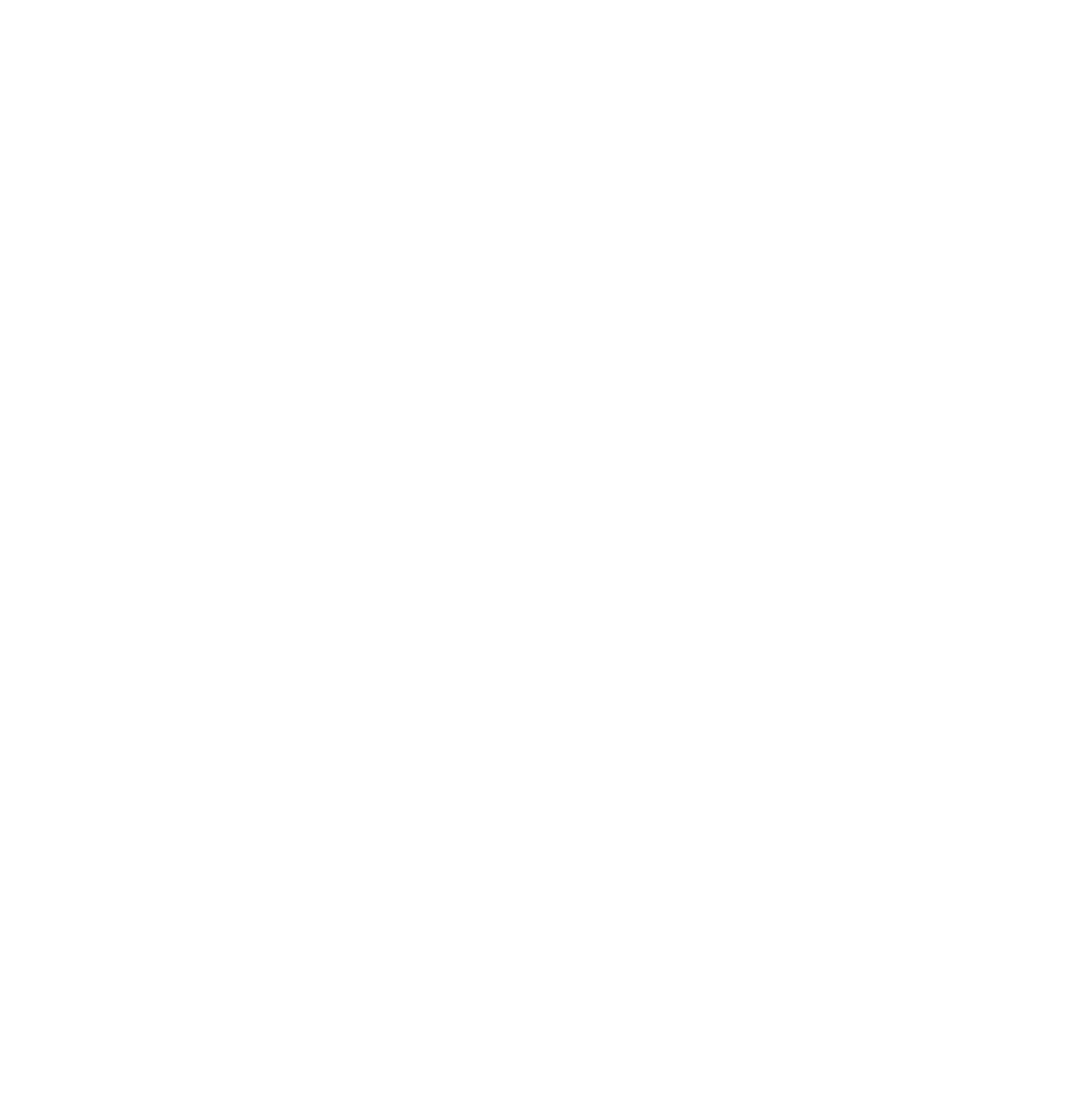
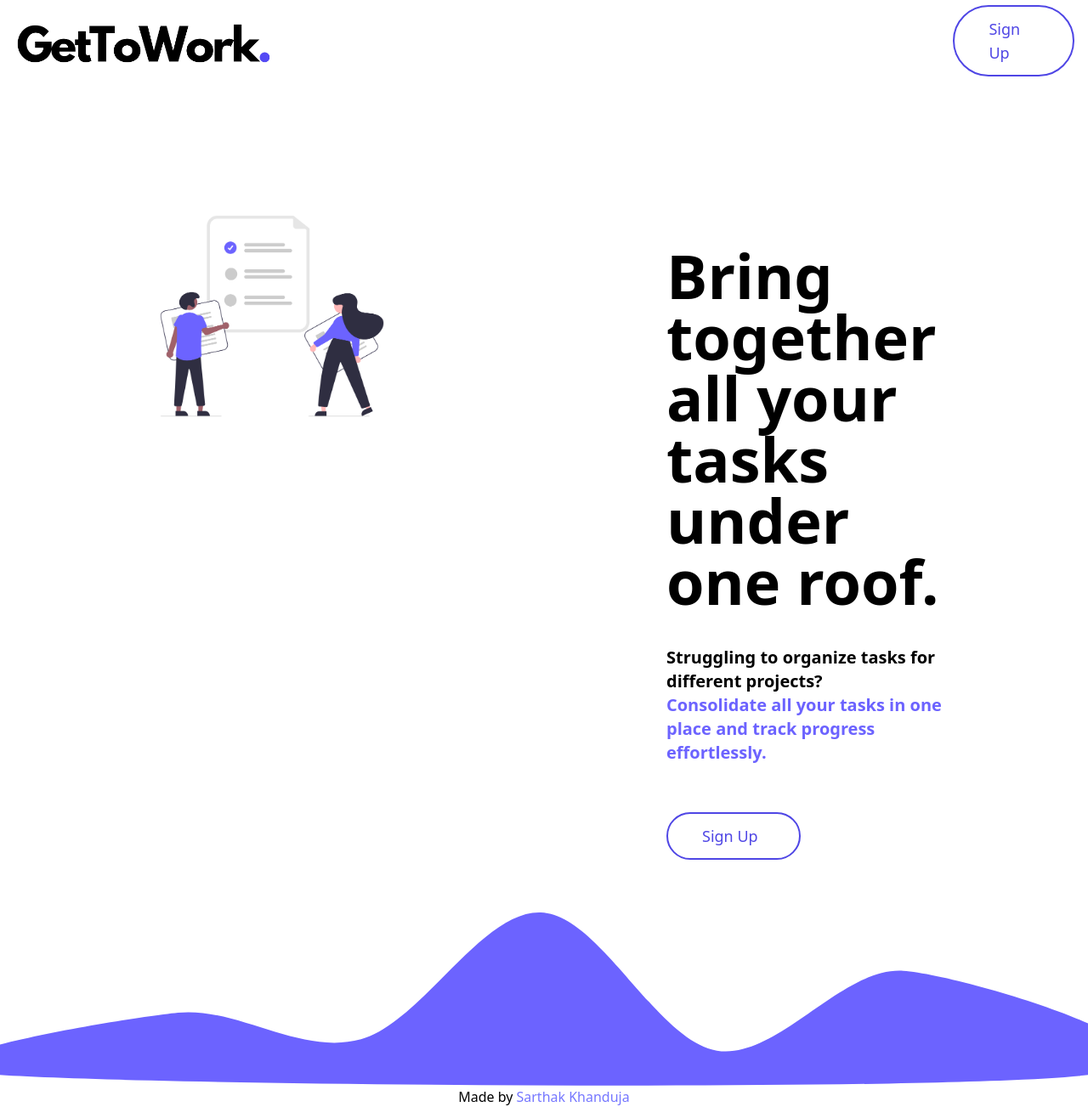
Before and after one commit to sarthakkhanduja/todo-app, a React (Vite) app in the folder frontend/: page / in a window 1280 px wide. Before the commit this address had no page. Shown: the whole page at 85% size. Before the commit the page ends 800 px from the top, so only its background shows below. Built offline with nearby package versions, Linux system fonts and the light colour scheme.

Commit message:
Created a landing page for the default URL and connected it to Sign Up page

```diff
--- a/frontend/src/App.jsx
+++ b/frontend/src/App.jsx
@@ -3,12 +3,14 @@
 import { SignIn } from './components/SignIn';
 import { TermsAndConditions } from './components/TermsAndConditions';
 import { TodosPage } from './components/TodosPage';
+import { LandingPage } from './components/LandingPage';
 
 function App() {
 
   return (
     <BrowserRouter>
       <Routes>
+        <Route path='/' element={<LandingPage />} />
         <Route path="/signup" element={<SignUp />} />
         <Route path="/signin" element={<SignIn />} />
         <Route path="/termsandconditions" element={<TermsAndConditions />} />
--- /dev/null
+++ b/frontend/src/components/LandingPage.jsx
@@ -0,0 +1,94 @@
+import logo from "../assets/getToWork.png";
+import heroImg from "../assets/taskList.png"
+import { useNavigate, Link } from 'react-router-dom';
+
+export function LandingPage() {
+    return (
+        <div className="w-full min-h-screen flex flex-col relative">
+            <Navbar />
+            <div className="w-full flex flex-col">
+                <div className="flex flex-row relative">
+                    <HeroImage />
+                    <Hero />
+                </div>
+                <Wave />
+            </div>
+            <Footer />
+        </div>
+    )
+}
+
+function Navbar() {
+    return(
+        <div className="w-full h-24 justify-around flex flex-row">
+            <div className="flex justify-start px-4 py-4">
+                <img className="w-75" src={logo} alt="logo" />
+            </div>
+            <div className="flex justify-center items-center px-4">
+                <Button />
+            </div>
+        </div>
+    )
+}
+
+function Wave() {
+    return (
+        <div>
+            <svg viewBox="0 700 1920 400" xmlns="http://www.w3.org/2000/svg">
+                <rect fill="#3d1053" />
+                <path
+                    d="M1920,1080C1654.3333333333333,1110.6666666666667,267.6666666666667,1098.3333333333333,0,1080C-267.6666666666667,1061.6666666666667,207.83333333333331,980.5,314,970C420.1666666666667,959.5,530.3333333333334,1046.5,637,1017C743.6666666666666,987.5,849.3333333333334,789.6666666666666,954,793C1058.6666666666667,796.3333333333334,1158.3333333333333,1019.8333333333334,1265,1037C1371.6666666666667,1054.1666666666667,1484.8333333333333,888.8333333333334,1594,896C1703.1666666666667,903.1666666666666,2185.6666666666665,1049.3333333333333,1920,1080C1654.3333333333333,1110.6666666666667,267.6666666666667,1098.3333333333333,0,1080"
+                    fill="#6C63FF" />
+            </svg>
+        </div>
+    )
+}
+
+function Footer() {
+    return (
+        <div className="w-full flex justify-center items-center">
+            Made by{' '}
+            <a className="text-blue-marguerite-400 pl-1" href="https://linkedin.com/in/sarthakkhanduja" target="_blank" rel="noopener noreferrer">
+                Sarthak Khanduja
+            </a>
+        </div>
+    );
+}
+
+
+function HeroImage() {
+    return(
+        <div className="w-full px-36 pt-32">
+            <img className="object-cover" src={heroImg} alt="heroImage" />
+        </div>
+    )
+}
+
+function Hero() {
+    return(
+        <div className="w-full flex flex-col px-36 pt-48">
+            <div className="heading">
+                <h2 className="text-7xl font-bold mb-10">Bring together all your tasks under one roof.</h2>
+            </div>
+            <div className="text-xl font-semibold mb-10">Struggling to organize tasks for different projects?<br /><span className="text-blue-marguerite-500 text-bold">Consolidate all your tasks in one place and track progress effortlessly.</span></div>
+            <div className="mt-4">
+                <Button />
+            </div>
+        </div>
+    )
+}
+
+function Button() {
+    return (
+        <Link
+            to="/signup"
+            className="cursor-pointer relative inline-flex items-center pr-12 pl-10 py-3 overflow-hidden text-lg font-medium text-indigo-600 border-2 border-indigo-600 rounded-full hover:text-white group hover:bg-gray-50"
+        >
+            <span className="absolute left-0 block w-full h-0 transition-all bg-indigo-600 opacity-100 group-hover:h-full top-1/2 group-hover:top-0 duration-400 ease"></span>
+            <span className="absolute right-0 flex items-center justify-start w-10 h-10 duration-300 transform translate-x-full group-hover:translate-x-0 ease">
+                <svg className="w-5 h-3" fill="none" stroke="currentColor" viewBox="0 0 24 24" xmlns="http://www.w3.org/2000/svg"><path strokeLinecap="round" strokeLinejoin="round" strokeWidth="2" d="M14 5l7 7m0 0l-7 7m7-7H3"></path></svg>
+            </span>
+            <span className="relative">Sign Up</span>
+        </Link>
+    );
+}
--- a/frontend/src/components/SignUp.jsx
+++ b/frontend/src/components/SignUp.jsx
@@ -124,6 +124,8 @@
             } catch(err) {
                 console.log("There was some error in making the backend call to Sign Up");
                 console.log(err);
+                setShowErrorAlert(true);
+                setLabel("Sign up was not successful, please try again after some time");
             }
         } else {
             if(!nameResult.success) {
--- /dev/null
+++ b/frontend/src/components/UserHome.jsx
@@ -0,0 +1,7 @@
+export function UserHome() {
+    return(
+        <div>
+
+        </div>
+    )
+}
```
Also changed, not shown: frontend/vite.config.js.timestamp-1707499098861-df4b22c23a1f5.mjs (added, +13 -0 lines), frontend/vite.config.js.timestamp-1707512869660-5ff6fde501298.mjs (added, +13 -0 lines), frontend/src/assets/getToWork.png (added), frontend/src/assets/taskList.png (added).
